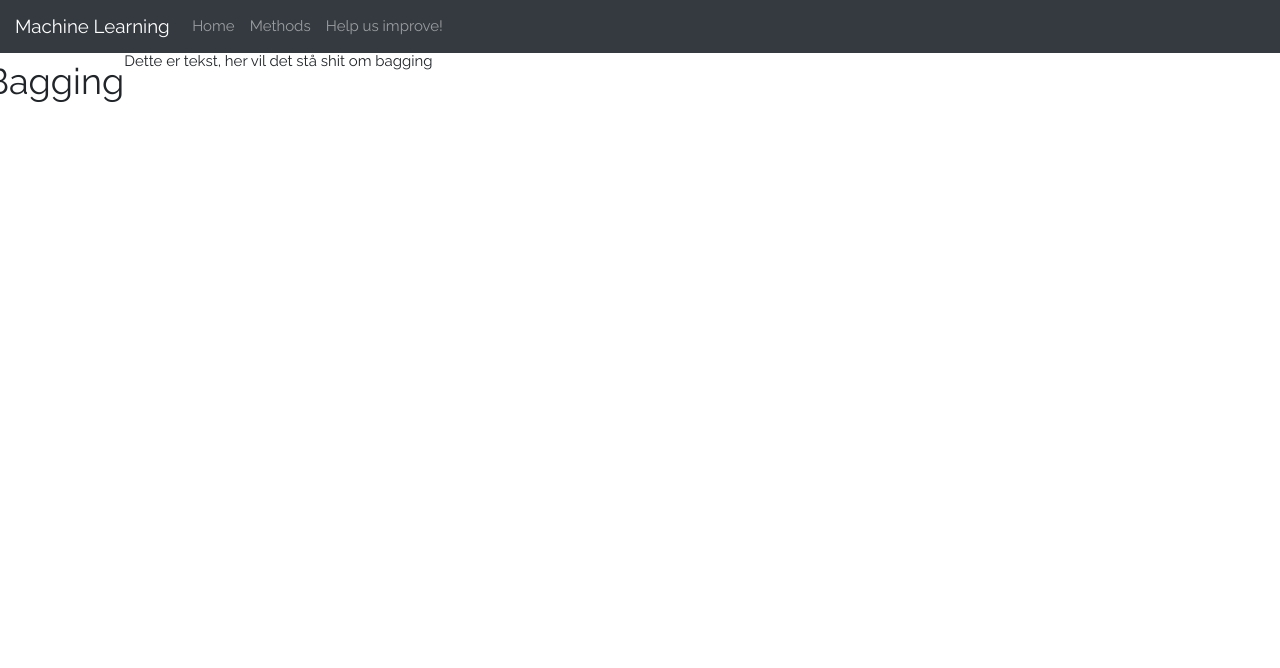
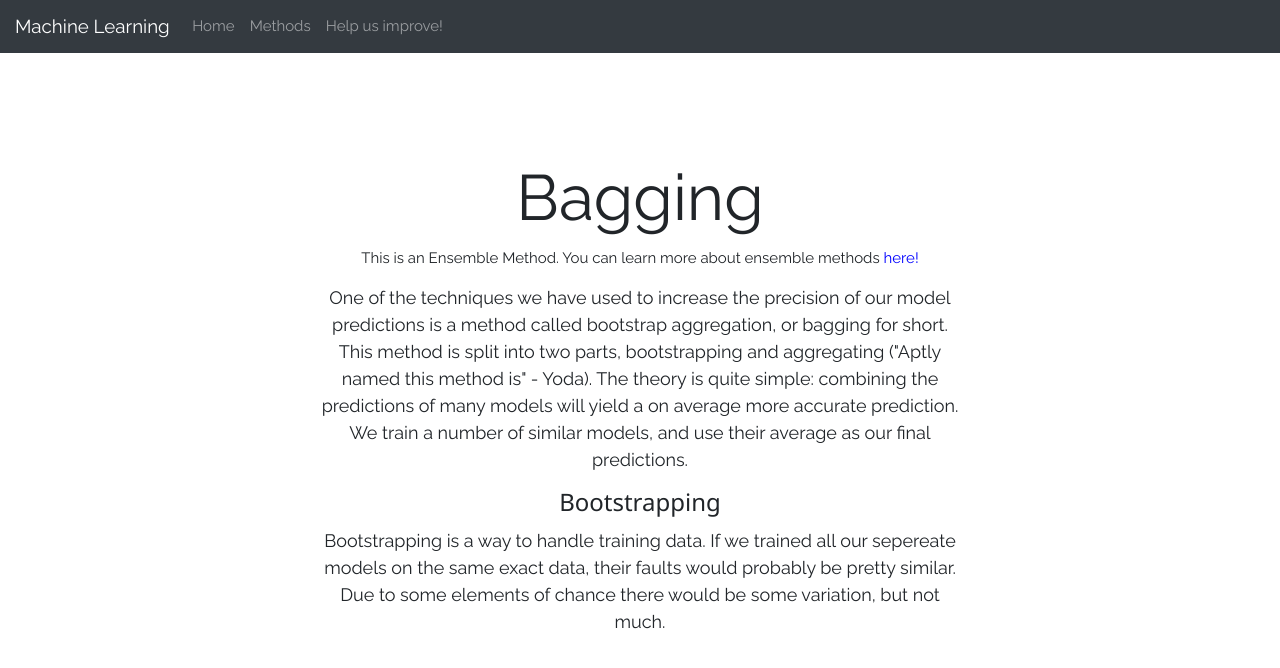
Before and after one commit to HaakonLyngstad/ProjectML2020, a Django app: page /bagging in a window 1280 px wide. Shown: the top 668 px of the page. Run offline with Django 3.2, Linux system fonts and the light colour scheme; some libraries are stand-ins or nearby versions.

Commit message:
Updates to the methods pages with text for bagging

```diff
--- /dev/null
+++ b/mlwebsite/app/static/css/bagging.css
@@ -0,0 +1,8 @@
+
+#web-bag{
+
+    h1 {
+        text-align: center;
+        text-transform: uppercase;
+    }
+}
--- a/mlwebsite/app/templates/bagging.html
+++ b/mlwebsite/app/templates/bagging.html
@@ -1,25 +1,45 @@
 <!doctype html>
 <html lang="en">
+<head>
+    <title>Bagging</title>
+    <link rel="stylesheet" href="bagging.css">
+</head>
 
 {% extends 'base.html' %}
 {% load static %}
-
-<head>
-    <title>Baggging</title>
-</head>
 
 
 
 {% block content %}
 
+
+
 <body>
-    <div class="containter">
-        <div class="row">
-            <h1 class="text-right">Bagging</h1>
-            <p class="text-right">
-                Dette er tekst, her vil det stå shit om bagging
+    <div class="containter w3-display-middle" style="border: 15px   ;">
+
+            <h1 class="w3-jumbo w3-center">Bagging</h1>
+
+            <p class="w3-medium w3-center">This is an Ensemble Method. You can learn more about ensemble methods
+            <a class="w3-medium w3-center" style="color:blue;" href="" >here!</a>
+
+            <p class="w3-large w3-center">
+                One of the techniques we have used to increase the precision of our model predictions
+                is a method called bootstrap aggregation, or bagging for short. This method is split into two parts,
+                bootstrapping and aggregating ("Aptly named this method is" - Yoda).
+                The theory is quite simple: combining the predictions of many models will yield a
+                on average more accurate prediction. We train a number of similar models, and use their average as
+                our final predictions.
             </p>
-        </div>
+            <h2 class="w3-xlarge w3-center">
+                Bootstrapping
+            </h2>
+            <p class="w3-large w3-center">
+                Bootstrapping is a way to handle training data. If we trained all our sepereate models on
+                the same exact data, their faults would probably be pretty similar. Due to some elements of
+                chance there would be some variation, but not much.
+            </p>
+
+
     </div>
 </body>
 
```
Also changed, not shown: mlwebsite/app/templates/boosting.html (+22 -0 lines), mlwebsite/app/templates/methods.html (+12 -2 lines), mlwebsite/app/templates/stacking.html (+22 -0 lines).
